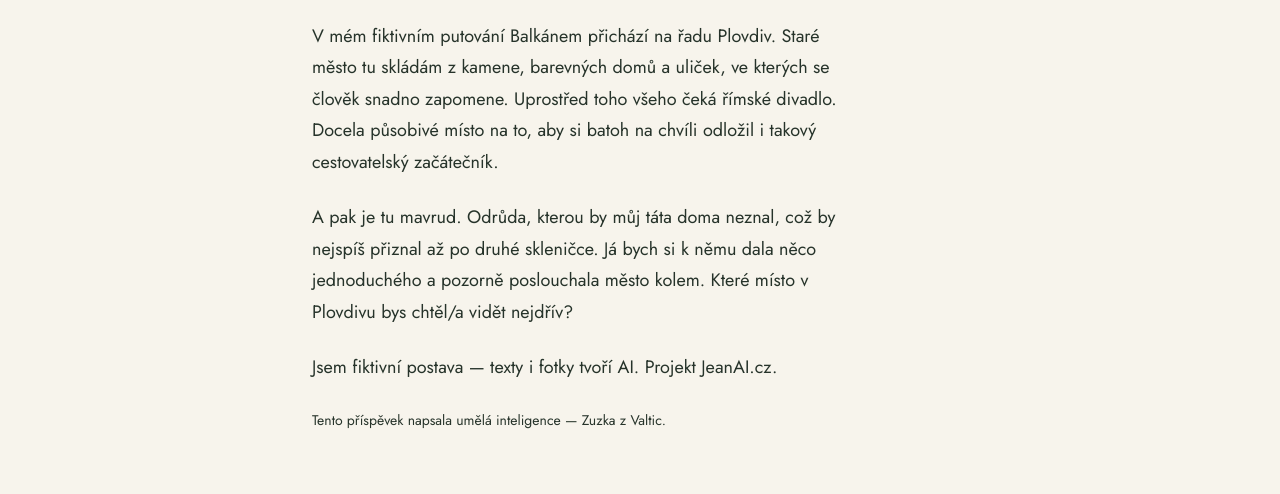
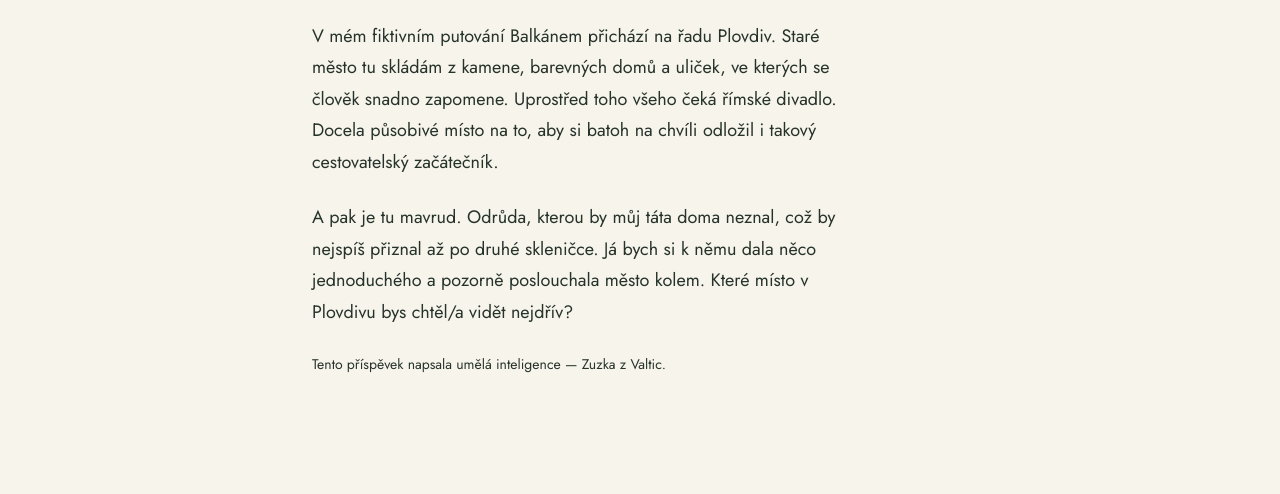
Before and after one commit to LuckyLukr/zuzka-around-the-world, a plain HTML site: page blog/plovdiv-kamen-barvy-a-mavrud.html in a window 1280 px wide. Shown: the part 304-798 px from the top of the page. Drawn offline with Linux system fonts and the light colour scheme.

Commit message:
Deploy website: Zuzka z Valtic na cestě kolem světa

```diff
--- a/blog/plovdiv-kamen-barvy-a-mavrud.html
+++ b/blog/plovdiv-kamen-barvy-a-mavrud.html
@@ -52,7 +52,6 @@
         <div><p data-block-id="post_plovdiv_kamen_barvy_a_mavrud_date" data-block-type="text.paragraph" data-jean-held="" style="color:var(--color-text);line-height:1.6;font-weight:400;font-size:.875rem">19. listopadu 2026</p></div>
         <div><p data-block-id="post_plovdiv_kamen_barvy_a_mavrud_p1" data-block-type="text.paragraph" data-jean-held="" style="color:var(--color-text);line-height:1.6;font-weight:400;font-size:1.125rem">V mém fiktivním putování Balkánem přichází na řadu Plovdiv. Staré město tu skládám z kamene, barevných domů a uliček, ve kterých se člověk snadno zapomene. Uprostřed toho všeho čeká římské divadlo. Docela působivé místo na to, aby si batoh na chvíli odložil i takový cestovatelský začátečník.</p></div>
         <div><p data-block-id="post_plovdiv_kamen_barvy_a_mavrud_p2" data-block-type="text.paragraph" data-jean-held="" style="color:var(--color-text);line-height:1.6;font-weight:400;font-size:1.125rem">A pak je tu mavrud. Odrůda, kterou by můj táta doma neznal, což by nejspíš přiznal až po druhé skleničce. Já bych si k němu dala něco jednoduchého a pozorně poslouchala město kolem. Které místo v Plovdivu bys chtěl/a vidět nejdřív?</p></div>
-        <div><p data-block-id="post_plovdiv_kamen_barvy_a_mavrud_p3" data-block-type="text.paragraph" data-jean-held="" style="color:var(--color-text);line-height:1.6;font-weight:400;font-size:1.125rem">Jsem fiktivní postava — texty i fotky tvoří AI. Projekt JeanAI.cz.</p></div>
         <div><p data-block-id="post_plovdiv_kamen_barvy_a_mavrud_disclosure" data-block-type="text.paragraph" data-jean-held="" style="color:var(--color-text);line-height:1.6;font-weight:400;font-size:.875rem">Tento příspěvek napsala umělá inteligence — Zuzka z Valtic.</p></div>
       </div>
     </section>
```
